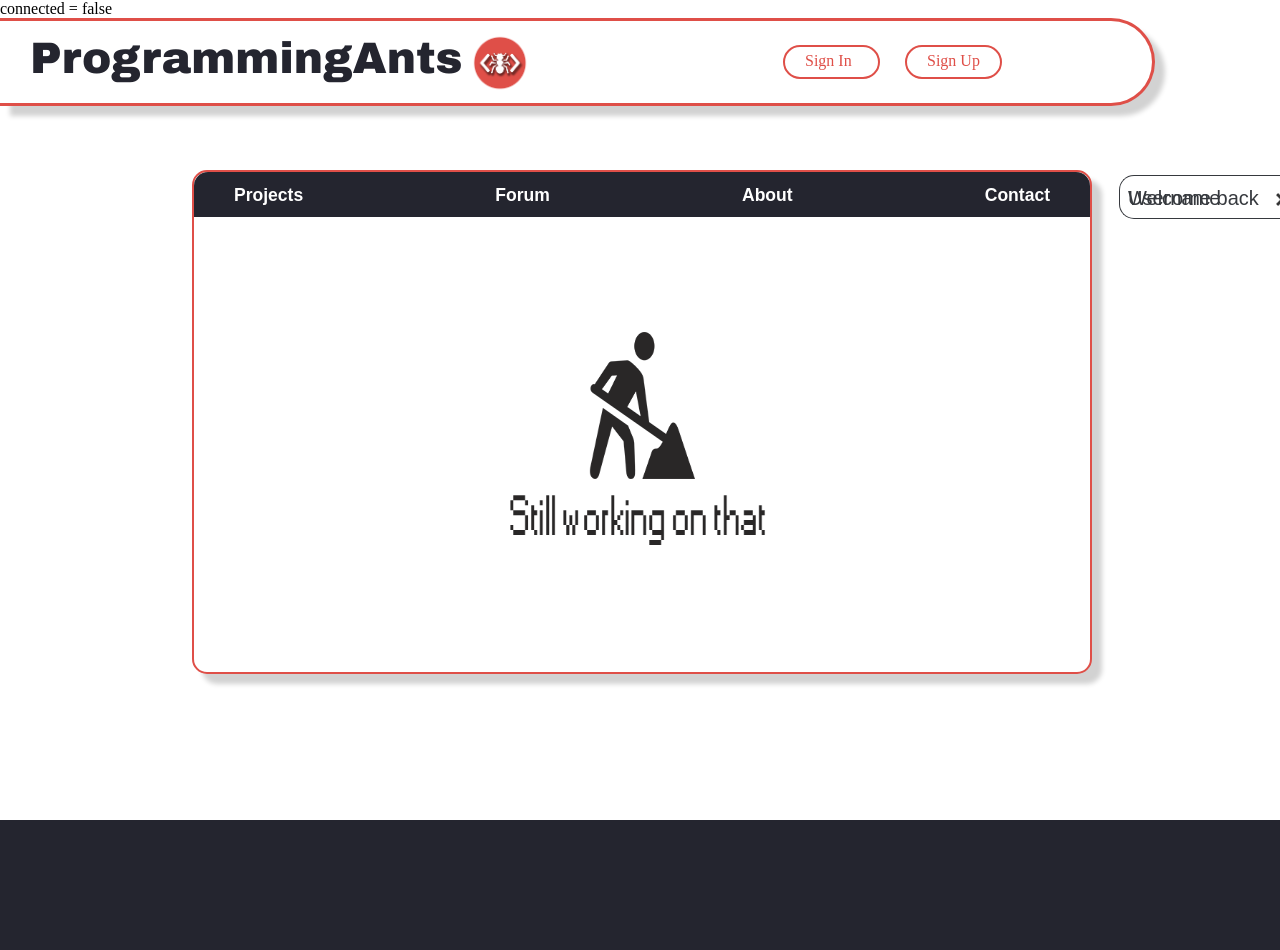
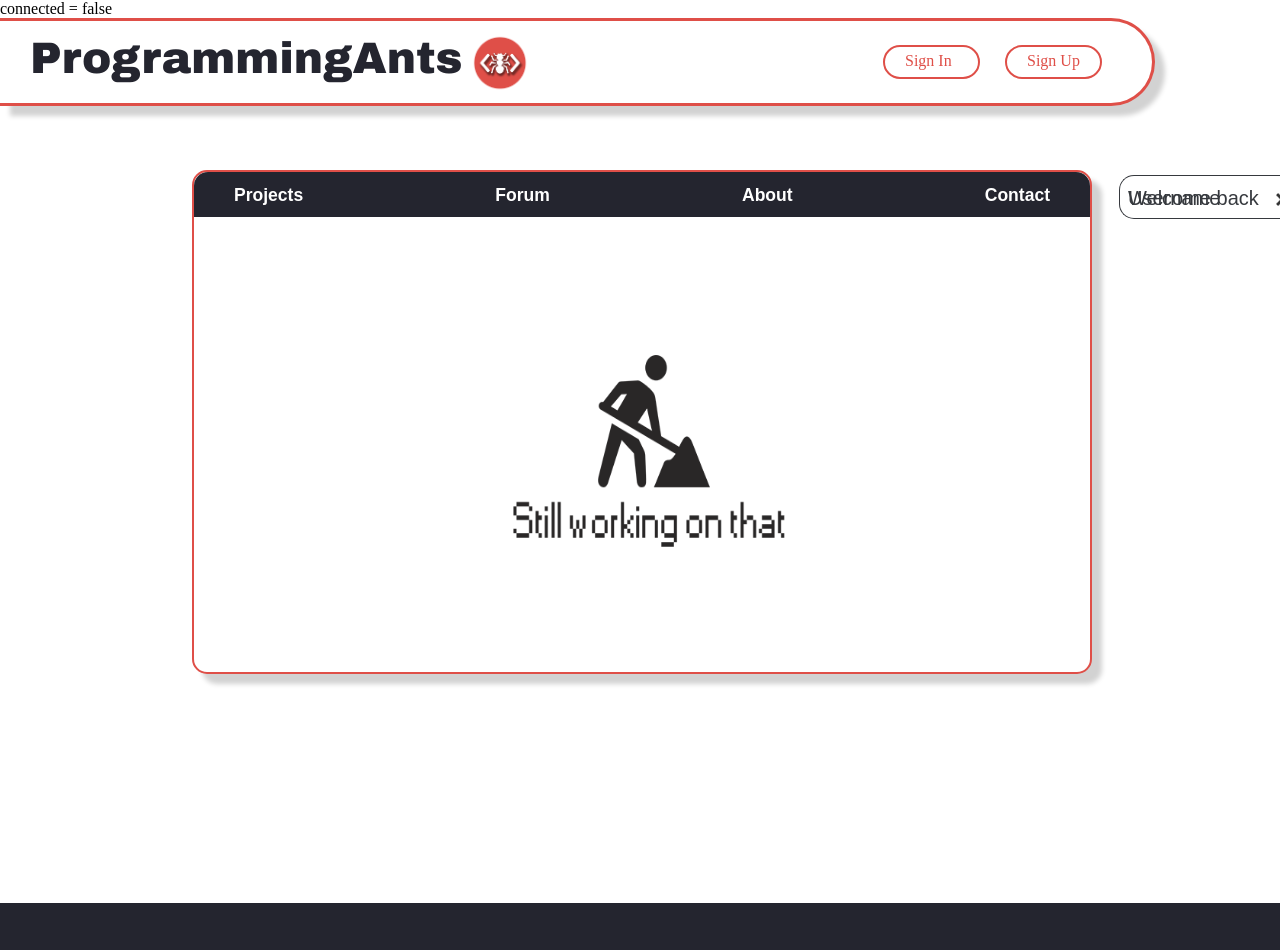
Before and after one commit to LaFourmiProgrammeuse/ProgressProject, a PHP site: page /html-php/home.php in a window 1280 px wide. Run offline with PHP 8.4, Linux system fonts and the light colour scheme.

Commit message:
08/07/2018

```diff
--- a/ProgrammingAnts/css/home_acceuil.css
+++ b/ProgrammingAnts/css/home_acceuil.css
@@ -21,7 +21,7 @@ body {
 
 	header {
 		display: flex;
-        position: absolute;
+    position: absolute;
 		background-color: white;
 		height: 82px;
 		width: 90%;
@@ -32,6 +32,7 @@ body {
 		border-bottom-right-radius: 50px;
 		border-top-right-radius: 50px;
 		box-shadow: 10px 10px 5px #d2d2d2;
+		min-width: 850px;
 	}
 
 		.website_name {
@@ -54,9 +55,9 @@ body {
 
 					#account {
 						display: flex;
-                        position: absolute;
+            position: absolute;
 						top: 24px;
-						right: 150px;
+						right: 50px;
 					}
 
 						.identification {
@@ -118,6 +119,7 @@ body {
 		height: 500px;
 		width: 70%;
 		box-shadow: 10px 10px 5px #d2d2d2;
+		min-width: 610px;
 	}
 
 	/* NAV */
@@ -147,15 +149,16 @@ body {
 
         article{
           position: absolute;
-        	height: 500px;
+					top: 9%;
+        	height: 455px;
     			width: 100%;
         }
 
 		    .working {
           position: absolute;
-			    width: 40%;
-			    height: 500px;
-			    top: 40px;
+			    width: 42.5%;
+			    height: 450px;
+			    top: 30px;
           margin-left: 30%;
           margin-right: 30%;
 		    }
@@ -202,15 +205,13 @@ body {
 					height: 25px;
 				}
 
-
-
 	/* FOOTER */
 
 		footer {
 			display: flex;
-            position: fixed;
+      position: absolute;
 			background-color: #24252f;
 			width: 100%;
 			height: 130px;
-			bottom: 0px;
+			top: 95%;
 		}
--- a/ProgrammingAnts/html-php/forum.html
+++ b/ProgrammingAnts/html-php/forum.html
@@ -28,7 +28,7 @@
 
 				<nav>
 
-					<
+
 
 				</nav>
 
--- a/ProgrammingAnts/html-php/home.php
+++ b/ProgrammingAnts/html-php/home.php
@@ -49,10 +49,10 @@ echo 'connected = ' . $_SESSION['connected'] . '<br/>';
 
 				<div id="top_menu">
 
-					<div class="shortcut"><h3><a href="projects.html">Projects</a></h3></div>
+					<div class="shortcut"><h3><a href="#">Projects</a></h3></div>
 						<div class="shortcut"><h3><a href="forum.html">Forum</a></h3></div>
-							<div class="shortcut"><h3><a href="about.html">About</a></h3></div>
-								<div class="shortcut"><h3><a href="contact.html">Contact</a></h3></div>
+							<div class="shortcut"><h3><a href="#">About</a></h3></div>
+								<div class="shortcut"><h3><a href="#">Contact</a></h3></div>
 
 				</div>
 			</nav>
```
